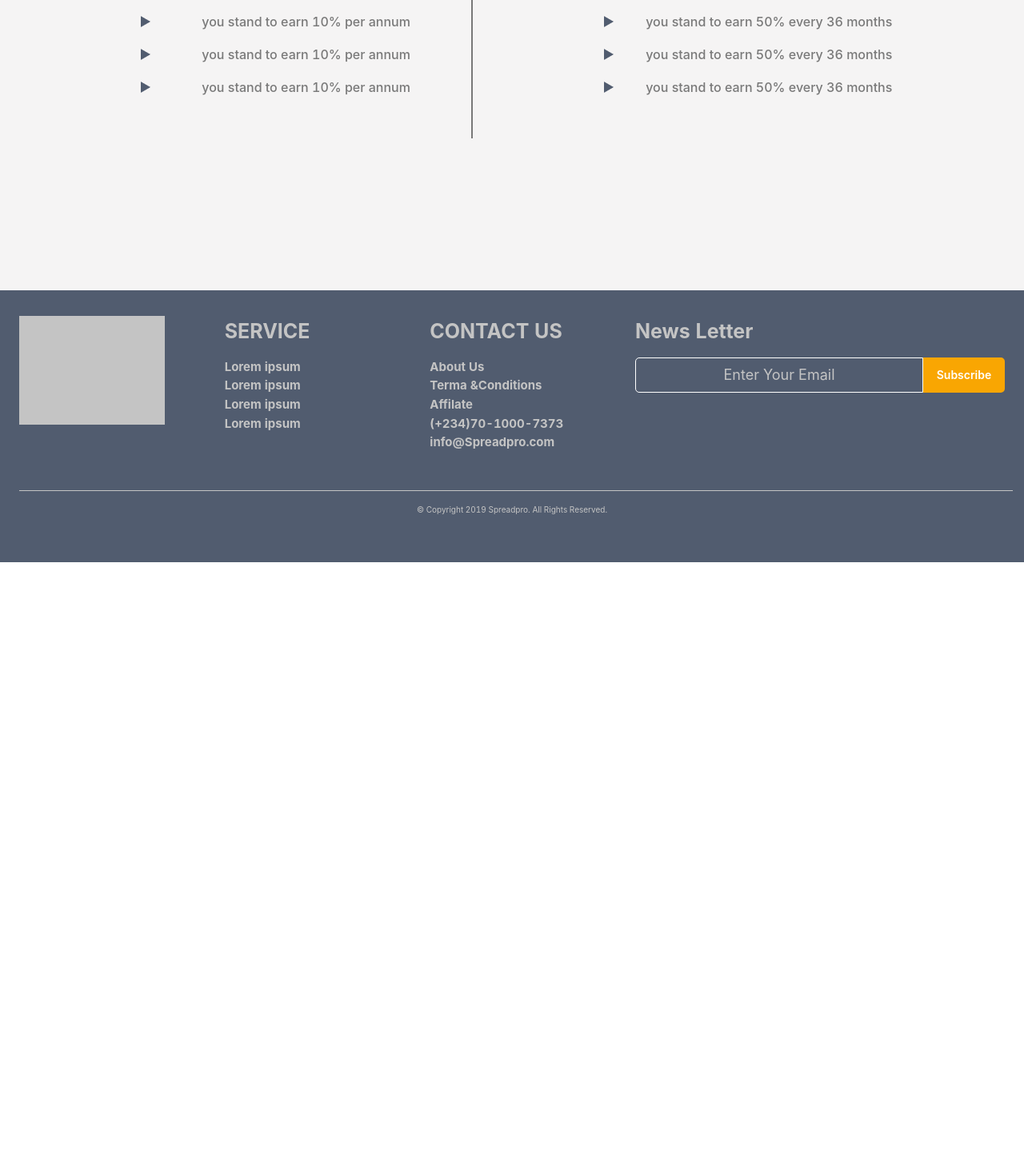
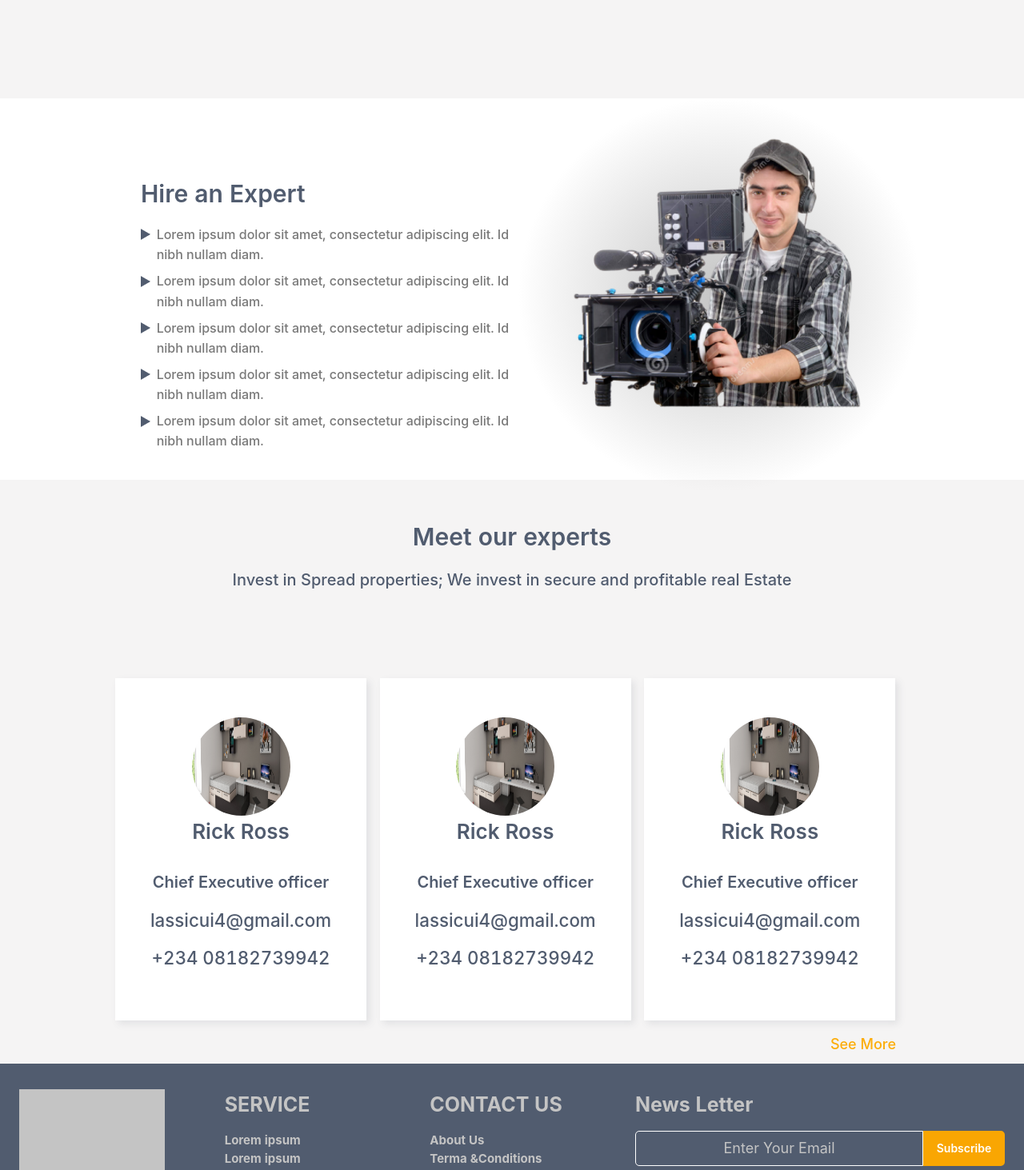
Before and after one commit to TGE24/SP-WEB-1, a Next.js app: page /careers in a window 1280 px wide. Shown: the part 1680-3143 px from the top of the page at 80% size. Before the commit the page ends 2383 px from the top, so only its background shows below. Built offline with nearby package versions, Linux system fonts and the light colour scheme.

Commit message:
Completed Career Page

```diff
--- a/src/pages/careers/index.js
+++ b/src/pages/careers/index.js
@@ -2,6 +2,8 @@ import React from "react";
 import SectionOne from "./sectionOne";
 import SectionTwo from "./sectionTwo";
 import SectionThree from "./sectionThree";
+import SectionFour from "./sectionFour";
+import SectionFive from "./sectionFive";
 import Footer from "../../components/footer";
 import NavBar from "../../components/navbar";
 export default () => {
@@ -11,6 +13,8 @@ export default () => {
       <SectionOne />
       <SectionTwo />
       <SectionThree />
+      <SectionFour />
+      <SectionFive />
       <Footer />
     </>
   );
--- /dev/null
+++ b/src/pages/careers/sectionFive.js
@@ -0,0 +1,55 @@
+import React from "react";
+import { Row, Col } from "antd";
+import { CareerSectionFive } from "./styled";
+
+export default () => {
+  return (
+    <CareerSectionFive>
+      <div className="container">
+        <h1>Meet our experts </h1>
+        <h2>
+          Invest in Spread properties; We invest in secure and profitable real
+          Estate
+        </h2>
+      </div>
+      <div className="cards">
+        <Row>
+          <Col xs={24} sm={2} md={10} lg={8} xl={8}>
+            <div className="expert-card">
+              <div className="image-cicle">
+                <img src="../assets/property.png" alt="" />
+              </div>
+              <h1>Rick Ross </h1>
+              <h2>Chief Executive officer</h2>
+              <h3>lassicui4@gmail.com </h3>
+              <h3>+234 08182739942 </h3>
+            </div>
+          </Col>
+          <Col xs={24} sm={2} md={10} lg={8} xl={8}>
+            <div className="expert-card">
+              <div className="image-cicle">
+                <img src="../assets/property.png" alt="" />
+              </div>
+              <h1>Rick Ross </h1>
+              <h2>Chief Executive officer</h2>
+              <h3>lassicui4@gmail.com </h3>
+              <h3>+234 08182739942 </h3>
+            </div>
+          </Col>
+          <Col xs={24} sm={2} md={10} lg={8} xl={8}>
+            <div className="expert-card">
+              <div className="image-cicle">
+                <img src="../assets/property.png" alt="" />
+              </div>
+              <h1>Rick Ross </h1>
+              <h2>Chief Executive officer</h2>
+              <h3>lassicui4@gmail.com </h3>
+              <h3>+234 08182739942 </h3>
+            </div>
+          </Col>
+        </Row>
+        <h2>See More</h2>
+      </div>
+    </CareerSectionFive>
+  );
+};
--- /dev/null
+++ b/src/pages/careers/sectionFour.js
@@ -0,0 +1,82 @@
+import React from "react";
+import { Row, Col, Select } from "antd";
+import { CareerSectionFour } from "./styled";
+
+export default () => {
+  return (
+    <CareerSectionFour>
+      <div className="sectionFour">
+        <Row>
+          <Col xs={24} sm={2} md={12} lg={12} xl={12}>
+            <div className="left-content">
+              <h1>Hire an Expert</h1>
+              <Row>
+                <Col xs={2} sm={1} md={1} lg={1} xl={1}>
+                  <img src="../assets/icons/bullet.png" alt="" />
+                </Col>
+                <Col xs={22} sm={23} md={23} lg={23} xl={23}>
+                  <h2>
+                    Lorem ipsum dolor sit amet, consectetur adipiscing elit. Id
+                    nibh nullam diam.
+                  </h2>
+                </Col>
+              </Row>
+              <Row>
+                <Col xs={2} sm={1} md={1} lg={1} xl={1}>
+                  <img src="../assets/icons/bullet.png" alt="" />
+                </Col>
+                <Col xs={22} sm={23} md={23} lg={23} xl={23}>
+                  <h2>
+                    Lorem ipsum dolor sit amet, consectetur adipiscing elit. Id
+                    nibh nullam diam.
+                  </h2>
+                </Col>
+              </Row>
+              <Row>
+                <Col xs={2} sm={1} md={1} lg={1} xl={1}>
+                  <img src="../assets/icons/bullet.png" alt="" />
+                </Col>
+                <Col xs={22} sm={23} md={23} lg={23} xl={23}>
+                  <h2>
+                    Lorem ipsum dolor sit amet, consectetur adipiscing elit. Id
+                    nibh nullam diam.
+                  </h2>
+                </Col>
+              </Row>
+              <Row>
+                <Col xs={2} sm={1} md={1} lg={1} xl={1}>
+                  <img src="../assets/icons/bullet.png" alt="" />
+                </Col>
+                <Col xs={22} sm={23} md={23} lg={23} xl={23}>
+                  <h2>
+                    Lorem ipsum dolor sit amet, consectetur adipiscing elit. Id
+                    nibh nullam diam.
+                  </h2>
+                </Col>
+              </Row>
+              <Row>
+                <Col xs={2} sm={1} md={1} lg={1} xl={1}>
+                  <img src="../assets/icons/bullet.png" alt="" />
+                </Col>
+                <Col xs={22} sm={23} md={23} lg={23} xl={23}>
+                  <h2>
+                    Lorem ipsum dolor sit amet, consectetur adipiscing elit. Id
+                    nibh nullam diam.
+                  </h2>
+                </Col>
+              </Row>
+            </div>
+          </Col>
+          <Col xs={0} sm={0} md={12} lg={12} xl={12}>
+            <div className="right-content">
+              <div className="circle"></div>
+              <div className="image">
+                <img src="../assets/career.png" alt="" />
+              </div>
+            </div>
+          </Col>
+        </Row>
+      </div>
+    </CareerSectionFour>
+  );
+};
--- a/src/pages/careers/styled.js
+++ b/src/pages/careers/styled.js
@@ -3,7 +3,7 @@ import careers from ".";
 
 export const CareerSectionOne = styled.section`
   width: 100%;
-  height: 80vh;
+  height: 50vh;
 
   background-image: url("../assets/aboutus.png");
   background-size: cover;
@@ -14,7 +14,7 @@ export const CareerSectionOne = styled.section`
     left: 0px;
     top: 0px;
     width: 100%;
-    height: 80vh;
+    height: 50vh;
     background: rgba(0, 0, 0, 0.43);
     justify-content: center;
     align-items: center;
@@ -195,3 +195,141 @@ export const CareerSectionThree = styled.section`
     }
   }
 `;
+
+export const CareerSectionFour = styled.section`
+  .sectionFour {
+    margin: 0 9rem;
+    width: 78.7%;
+    height: 461px;
+
+    .left-content {
+      margin: 6rem 0 0 2rem;
+      h1 {
+        color: #515c6f;
+        font-size: 30px;
+        text-align: left;
+        font-weight: 600;
+      }
+      h2 {
+        font-size: 16px;
+        color: #797979;
+      }
+    }
+    .right-content {
+      // align-items: center;
+      .circle {
+        width: 100%;
+        height: 492px;
+        background: radial-gradient(
+          50% 50% at 50% 50%,
+          #c4c4c4 0%,
+          rgba(196, 196, 196, 0) 100%
+        );
+      }
+      .image {
+        width: 100%;
+        height: 522px;
+        position: absolute;
+        top: 0;
+        img {
+          width: 100%;
+          margin: 2rem 0 0 0;
+        }
+      }
+    }
+
+    @media screen and (max-width: 767px) {
+      margin: 0;
+      width: 100%;
+      height: 506px;
+      .left-content {
+        margin: 1rem 0 0 2rem;
+      }
+    }
+    @media screen and (max-width: 1255px) {
+      width: 100%;
+      margin: 0;
+    }
+    @media screen and (max-width: 800px) {
+      .right-content {
+        .image {
+          img {
+            height: 418px;
+          }
+        }
+      }
+    }
+  }
+`;
+export const CareerSectionFive = styled.section`
+  height: 730px;
+  background: #f5f4f4;
+  width: 100%;
+  .container {
+    display: flex;
+    flex-direction: column;
+
+    margin: 1rem 9rem;
+    h1 {
+      margin-top: 3rem;
+      color: #515c6f;
+      font-size: 30px;
+
+      font-weight: 600;
+      text-align: center;
+    }
+    h2 {
+      color: #515c6f;
+      font-size: 20px;
+
+      font-weight: 500;
+      text-align: center;
+    }
+  }
+  .cards {
+    margin: 6rem 9rem;
+    .expert-card {
+      width: 314px;
+      height: 428px;
+      background: #ffffff;
+      box-shadow: 4px 4px 9px rgba(81, 92, 111, 0.12);
+      display: flex;
+      flex-direction: column;
+      justify-content: center;
+      align-items: center;
+      color: #515c6f;
+      .image-cicle {
+        width: 123.01px;
+        height: 123.01px;
+        border-radius: 100%;
+        img {
+          height: inherit;
+          width: inherit;
+          border-radius: 100%;
+        }
+      }
+      h1 {
+        color: #515c6f;
+        font-weight: 600;
+        font-size: 26px;
+      }
+      h2 {
+        color: #515c6f;
+        font-weight: 600;
+        font-size: 20px;
+      }
+      h3 {
+        color: #515c6f;
+        font-weight: 500;
+        font-size: 22.3454px;
+      }
+    }
+    h2 {
+      text-align: end;
+      font-size: 18px;
+      line-height: 27px;
+      color: #fcad0a;
+      margin: 1rem;
+    }
+  }
+`;
```
Also changed, not shown: public/assets/career.png (added).
